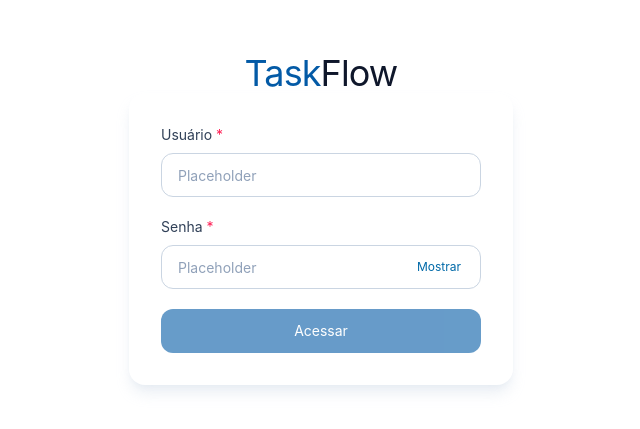
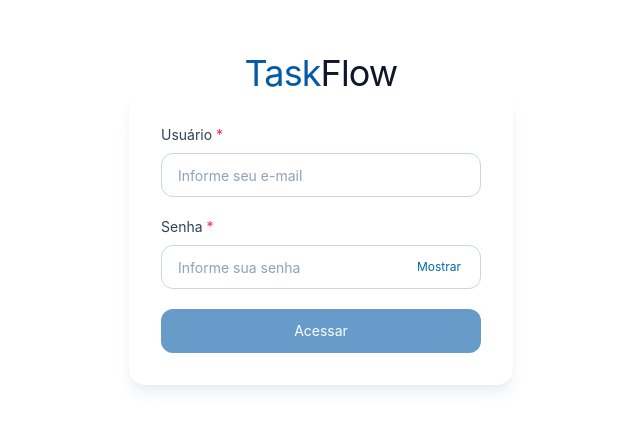
Before and after one commit to devstopados/task-flow-front, a Vue app: page / in a window 1280 px wide. Shown: the part 181-610 px from the top of the page, without its empty margins (319-959 px from the left). Built offline with nearby package versions, Linux system fonts and the light colour scheme.

Commit message:
feat: atribuir placeholders corretos na tela de login

```diff
--- a/src/features/auth/pages/LoginPage.vue
+++ b/src/features/auth/pages/LoginPage.vue
@@ -14,7 +14,7 @@
             label="Usuário"
             type="text"
             autocomplete="username"
-            placeholder="Placeholder"
+            placeholder="Informe seu e-mail"
             required
             :error="usernameError"
             @blur="markTouched('username')"
@@ -28,7 +28,7 @@
             label="Senha"
             :type="showPassword ? 'text' : 'password'"
             autocomplete="current-password"
-            placeholder="Placeholder"
+            placeholder="Informe sua senha"
             required
             :error="passwordError"
             @blur="markTouched('password')"
```
Also changed, not shown: 1 other file (tests, documents, lock files or other folders).
